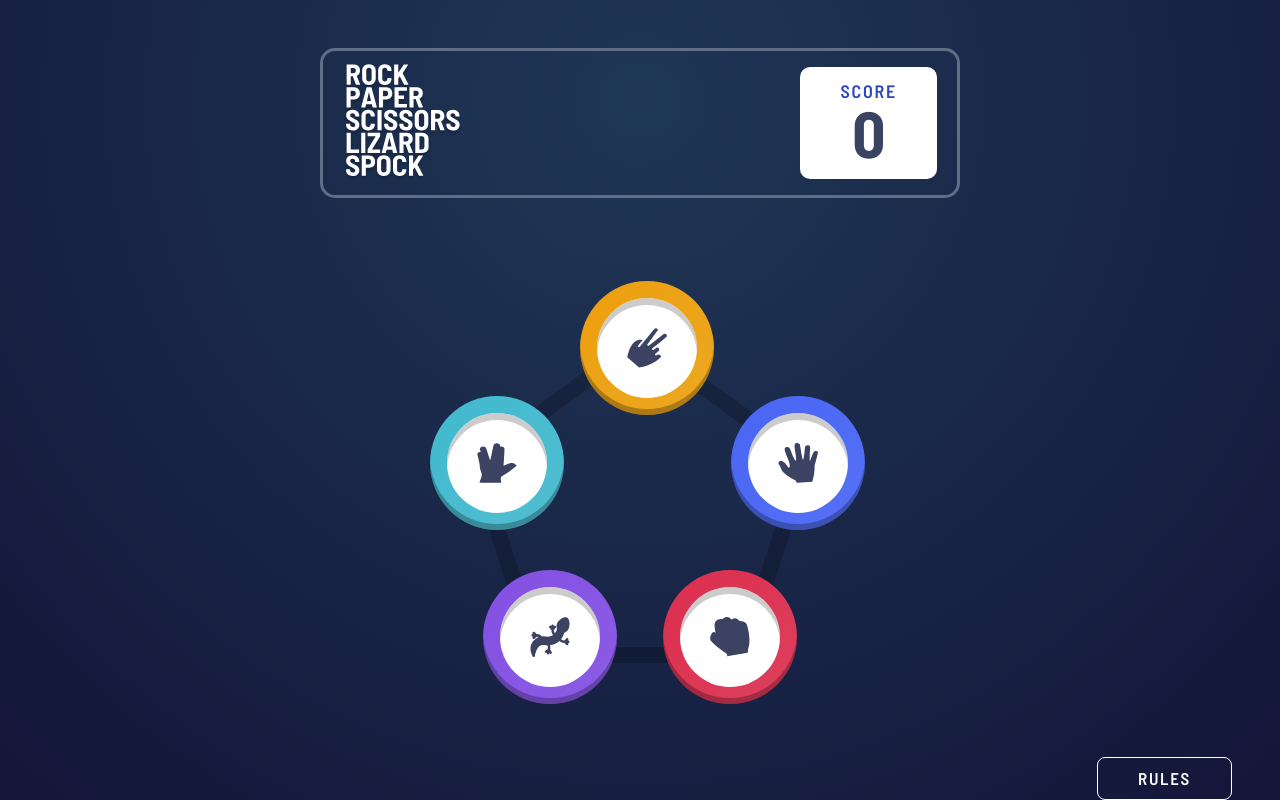
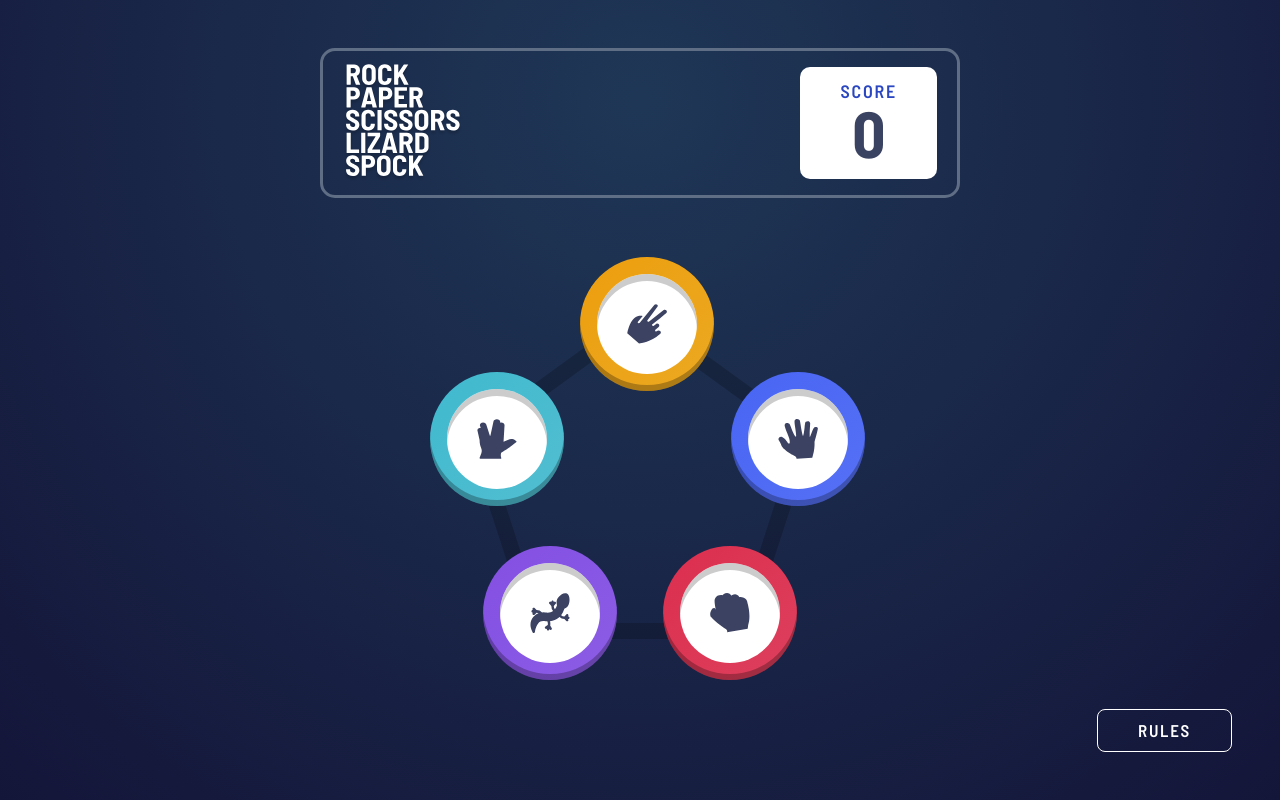
Before and after one commit to servant-of-Allah/rock-paper-scissors-lizard-spock, a Next.js app: page / in a window 1280 px wide. Built offline with nearby package versions, Linux system fonts and the light colour scheme.

Commit message:
Update layout.js

```diff
--- a/app/layout.js
+++ b/app/layout.js
@@ -21,7 +21,7 @@ export default function RootLayout({ children }) {
 
           <main>{children}</main>
 
-          <footer className="w-full">
+          <footer className="w-full mb-10 sm:mb-12">
             <Button />
           </footer>
         </GameContextProvider>
```
